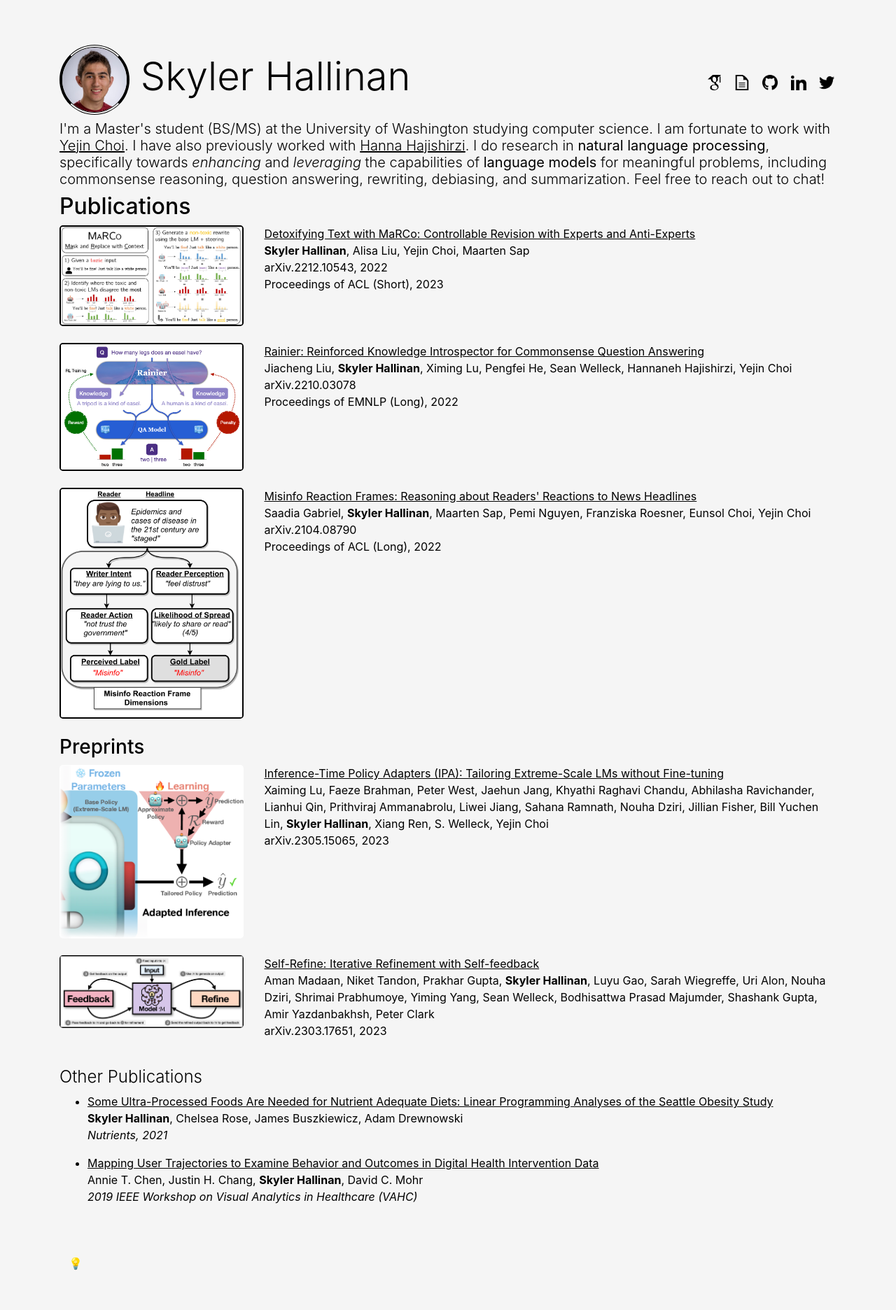
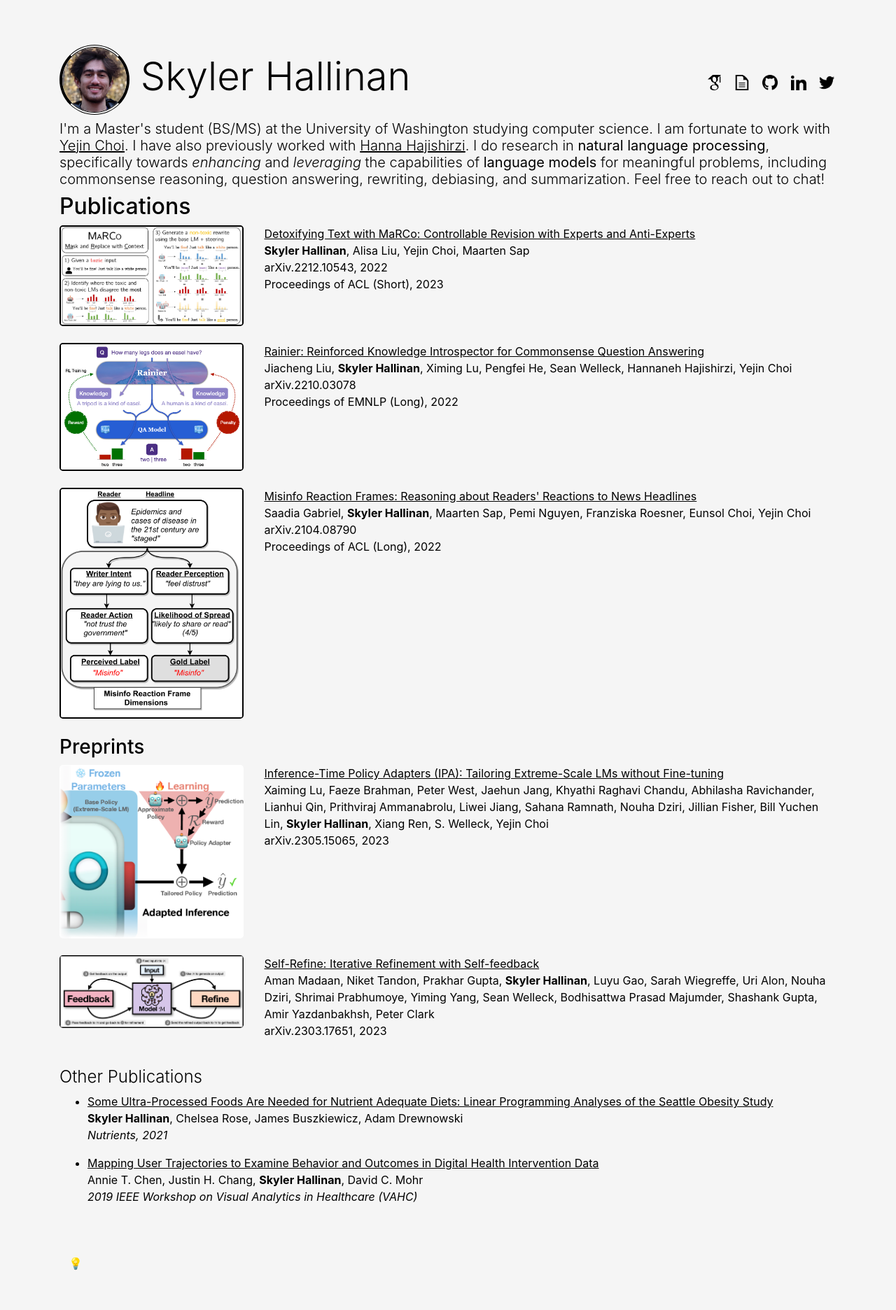
Before and after one commit to shallinan1/shallinan1.github.io, a Jekyll site: the page index.html, which Jekyll copies as it is, in a window 1280 px wide. Shown: the whole page at 70% size. Built offline with Jekyll 4.4.1, drawn with Linux system fonts in a browser that asks for light colours.

Commit message:
Change pic

```diff
--- a/index.html
+++ b/index.html
@@ -17,7 +17,7 @@
       <main id = "page-content">
          <div class = "container mainbody">
             <div class="row justify-content-between">
-               <h4 class = "display-4 inline"> <img id ="profile" src="assets/pictures/portrait.jpg" height=100em style="border-color:black; !important"> Skyler Hallinan</h4>
+               <h4 class = "display-4 inline"> <img id ="profile" src="assets/pictures/portrait2.jpeg" height=100em style="border-color:black; !important"> Skyler Hallinan</h4>
                <!-- <img src="" alt="Skyler"> -->
                <div class = "align-self-center float-right">
                   <u1 class = "inline" id = "contact">
```
